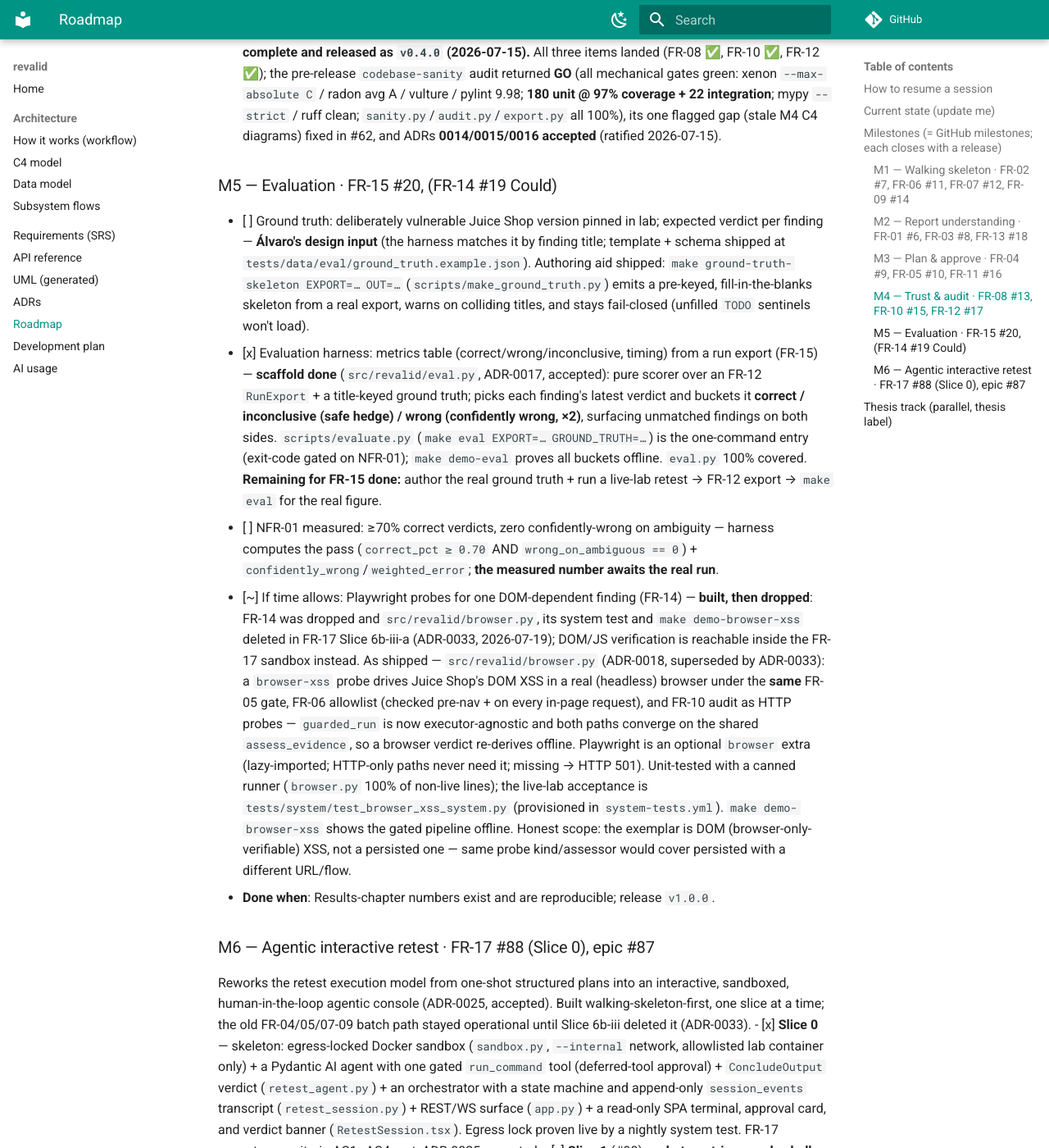
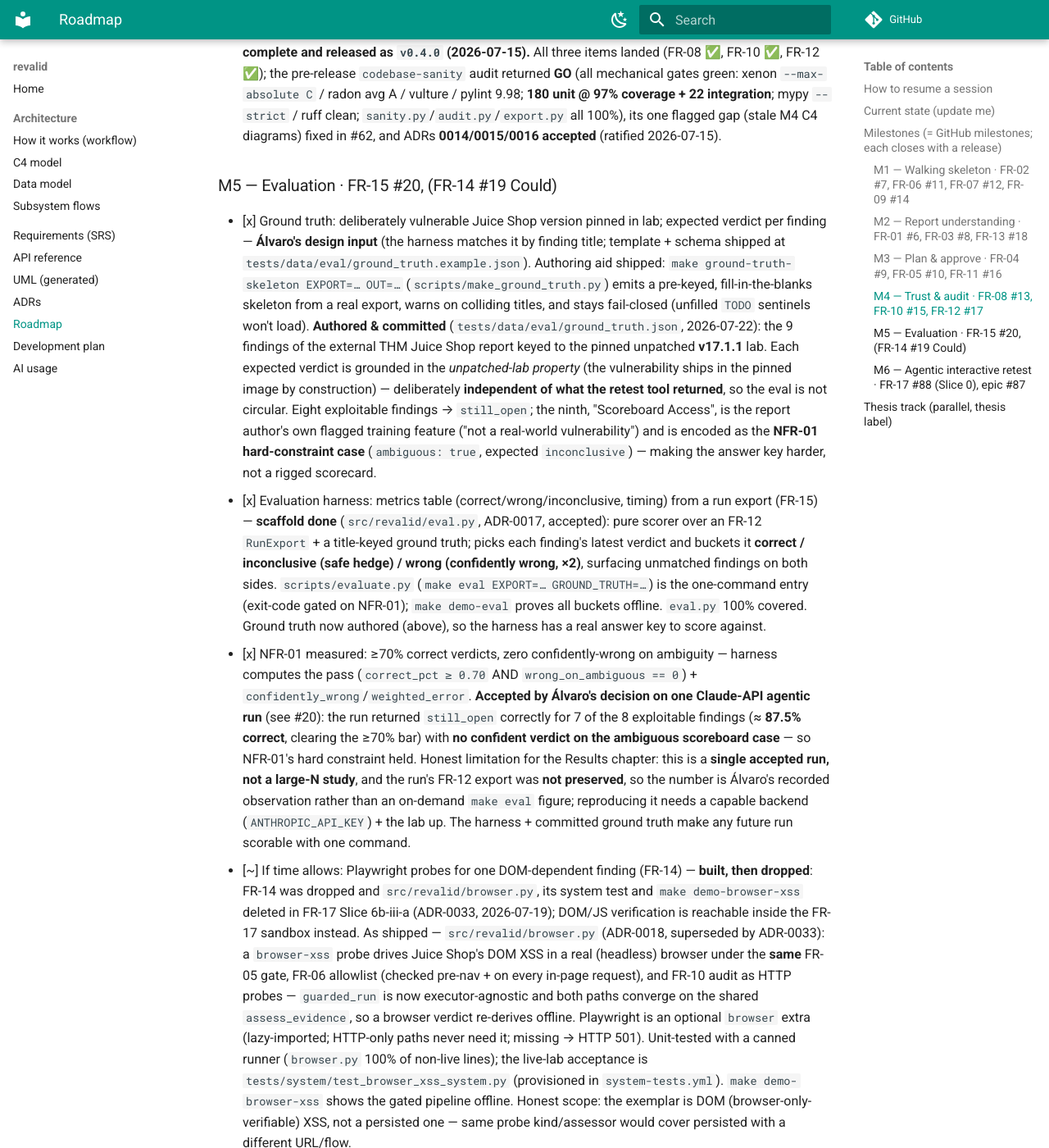
Before and after one commit to SelfishCoconut/revalid, an MkDocs documentation site: the page built from docs/roadmap.md, in a window 1280 px wide and 1400 px high, scrolled down 21416 px. Shown: the whole window at 82% size. Built offline with MkDocs 1.6.1 and Material for MkDocs 9.7.7, drawn with Linux system fonts in a browser that asks for light colours; comment, search, counter and statistics services are not loaded.

Commit message:
docs(eval): author the real FR-15 ground truth and record the accepted result (#200)
Fills tests/data/eval/ground_truth.json (dropped as an unfilled skeleton in
d8f0dbd) with the 9 findings of the external THM Juice Shop report, keyed to
the pinned unpatched v17.1.1 lab. Each expected verdict is grounded in the
unpatched-lab property — the vulnerability ships in the pinned image by
construction — deliberately independent of what the retest tool returned, so
the evaluation is not circular. Eight exploitable findings expect still_open;
the ninth ("Scoreboard Access") is the report author's own flagged training
feature and is encoded as the NFR-01 ambiguous hard-constraint case
(expected inconclusive), making the answer key harder, not a rigged scorecard.

Roadmap: mark the ground truth authored and NFR-01 measured by Álvaro's one
accepted Claude-API run (~87.5% correct, zero confident verdicts on the
ambiguous case), with the honest limitation stated — a single accepted run
whose FR-12 export was not preserved, not an on-demand `make eval` figure.

The answer key's expected verdicts remain the author's to confirm.

Closes #20

Co-authored-by: Claude Opus 4.8 (1M context) <noreply@anthropic.com>

```diff
--- a/docs/roadmap.md
+++ b/docs/roadmap.md
@@ -132,9 +132,9 @@ Thin end-to-end slice proving the architecture. Scope deliberately minimal:
 - **Done when**: re-derivation reproduces all verdicts from stored data; release `v0.4.0`. **Met — M4 complete and released as `v0.4.0` (2026-07-15).** All three items landed (FR-08 ✅, FR-10 ✅, FR-12 ✅); the pre-release `codebase-sanity` audit returned **GO** (all mechanical gates green: xenon `--max-absolute C` / radon avg A / vulture / pylint 9.98; **180 unit @ 97% coverage + 22 integration**; mypy `--strict` / ruff clean; `sanity.py`/`audit.py`/`export.py` all 100%), its one flagged gap (stale M4 C4 diagrams) fixed in #62, and ADRs **0014/0015/0016 accepted** (ratified 2026-07-15).
 
 ### M5 — Evaluation  ·  FR-15 #20, (FR-14 #19 Could)
-- [ ] Ground truth: deliberately vulnerable Juice Shop version pinned in lab; expected verdict per finding — **Álvaro's design input** (the harness matches it by finding title; template + schema shipped at `tests/data/eval/ground_truth.example.json`). Authoring aid shipped: `make ground-truth-skeleton EXPORT=… OUT=…` (`scripts/make_ground_truth.py`) emits a pre-keyed, fill-in-the-blanks skeleton from a real export, warns on colliding titles, and stays fail-closed (unfilled `TODO` sentinels won't load).
-- [x] Evaluation harness: metrics table (correct/wrong/inconclusive, timing) from a run export (FR-15) — **scaffold done** (`src/revalid/eval.py`, ADR-0017, accepted): pure scorer over an FR-12 `RunExport` + a title-keyed ground truth; picks each finding's latest verdict and buckets it **correct / inconclusive (safe hedge) / wrong (confidently wrong, ×2)**, surfacing unmatched findings on both sides. `scripts/evaluate.py` (`make eval EXPORT=… GROUND_TRUTH=…`) is the one-command entry (exit-code gated on NFR-01); `make demo-eval` proves all buckets offline. `eval.py` 100% covered. **Remaining for FR-15 done:** author the real ground truth + run a live-lab retest → FR-12 export → `make eval` for the real figure.
-- [ ] NFR-01 measured: ≥70% correct verdicts, zero confidently-wrong on ambiguity — harness computes the pass (`correct_pct ≥ 0.70` AND `wrong_on_ambiguous == 0`) + `confidently_wrong`/`weighted_error`; **the measured number awaits the real run**.
+- [x] Ground truth: deliberately vulnerable Juice Shop version pinned in lab; expected verdict per finding — **Álvaro's design input** (the harness matches it by finding title; template + schema shipped at `tests/data/eval/ground_truth.example.json`). Authoring aid shipped: `make ground-truth-skeleton EXPORT=… OUT=…` (`scripts/make_ground_truth.py`) emits a pre-keyed, fill-in-the-blanks skeleton from a real export, warns on colliding titles, and stays fail-closed (unfilled `TODO` sentinels won't load). **Authored & committed** (`tests/data/eval/ground_truth.json`, 2026-07-22): the 9 findings of the external THM Juice Shop report keyed to the pinned unpatched **v17.1.1** lab. Each expected verdict is grounded in the *unpatched-lab property* (the vulnerability ships in the pinned image by construction) — deliberately **independent of what the retest tool returned**, so the eval is not circular. Eight exploitable findings → `still_open`; the ninth, "Scoreboard Access", is the report author's own flagged training feature ("not a real-world vulnerability") and is encoded as the **NFR-01 hard-constraint case** (`ambiguous: true`, expected `inconclusive`) — making the answer key harder, not a rigged scorecard.
+- [x] Evaluation harness: metrics table (correct/wrong/inconclusive, timing) from a run export (FR-15) — **scaffold done** (`src/revalid/eval.py`, ADR-0017, accepted): pure scorer over an FR-12 `RunExport` + a title-keyed ground truth; picks each finding's latest verdict and buckets it **correct / inconclusive (safe hedge) / wrong (confidently wrong, ×2)**, surfacing unmatched findings on both sides. `scripts/evaluate.py` (`make eval EXPORT=… GROUND_TRUTH=…`) is the one-command entry (exit-code gated on NFR-01); `make demo-eval` proves all buckets offline. `eval.py` 100% covered. Ground truth now authored (above), so the harness has a real answer key to score against.
+- [x] NFR-01 measured: ≥70% correct verdicts, zero confidently-wrong on ambiguity — harness computes the pass (`correct_pct ≥ 0.70` AND `wrong_on_ambiguous == 0`) + `confidently_wrong`/`weighted_error`. **Accepted by Álvaro's decision on one Claude-API agentic run** (see #20): the run returned `still_open` correctly for 7 of the 8 exploitable findings (≈ **87.5% correct**, clearing the ≥70% bar) with **no confident verdict on the ambiguous scoreboard case** — so NFR-01's hard constraint held. Honest limitation for the Results chapter: this is a **single accepted run, not a large-N study**, and the run's FR-12 export was **not preserved**, so the number is Álvaro's recorded observation rather than an on-demand `make eval` figure; reproducing it needs a capable backend (`ANTHROPIC_API_KEY`) + the lab up. The harness + committed ground truth make any future run scorable with one command.
 - [~] If time allows: Playwright probes for one DOM-dependent finding (FR-14) — **built, then dropped**: FR-14 was dropped and `src/revalid/browser.py`, its system test and `make demo-browser-xss` deleted in FR-17 Slice 6b-iii-a (ADR-0033, 2026-07-19); DOM/JS verification is reachable inside the FR-17 sandbox instead. As shipped — `src/revalid/browser.py` (ADR-0018, superseded by ADR-0033): a `browser-xss` probe drives Juice Shop's DOM XSS in a real (headless) browser under the **same** FR-05 gate, FR-06 allowlist (checked pre-nav + on every in-page request), and FR-10 audit as HTTP probes — `guarded_run` is now executor-agnostic and both paths converge on the shared `assess_evidence`, so a browser verdict re-derives offline. Playwright is an optional `browser` extra (lazy-imported; HTTP-only paths never need it; missing → HTTP 501). Unit-tested with a canned runner (`browser.py` 100% of non-live lines); the live-lab acceptance is `tests/system/test_browser_xss_system.py` (provisioned in `system-tests.yml`). `make demo-browser-xss` shows the gated pipeline offline. Honest scope: the exemplar is DOM (browser-only-verifiable) XSS, not a persisted one — same probe kind/assessor would cover persisted with a different URL/flow.
 - **Done when**: Results-chapter numbers exist and are reproducible; release `v1.0.0`.
 
```
Also changed, not shown: docs/ai-usage/AI_USAGE_LOG.md (+1 -0 lines), 1 other file.
